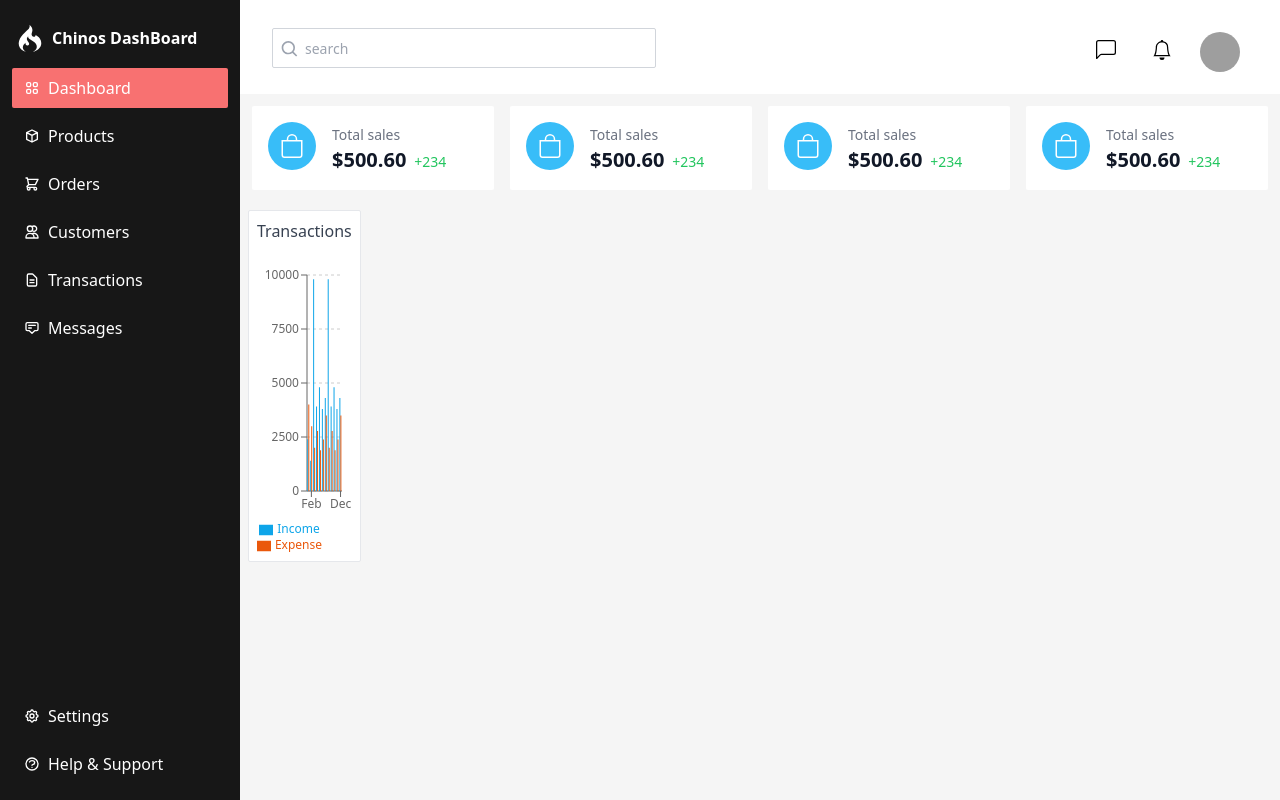
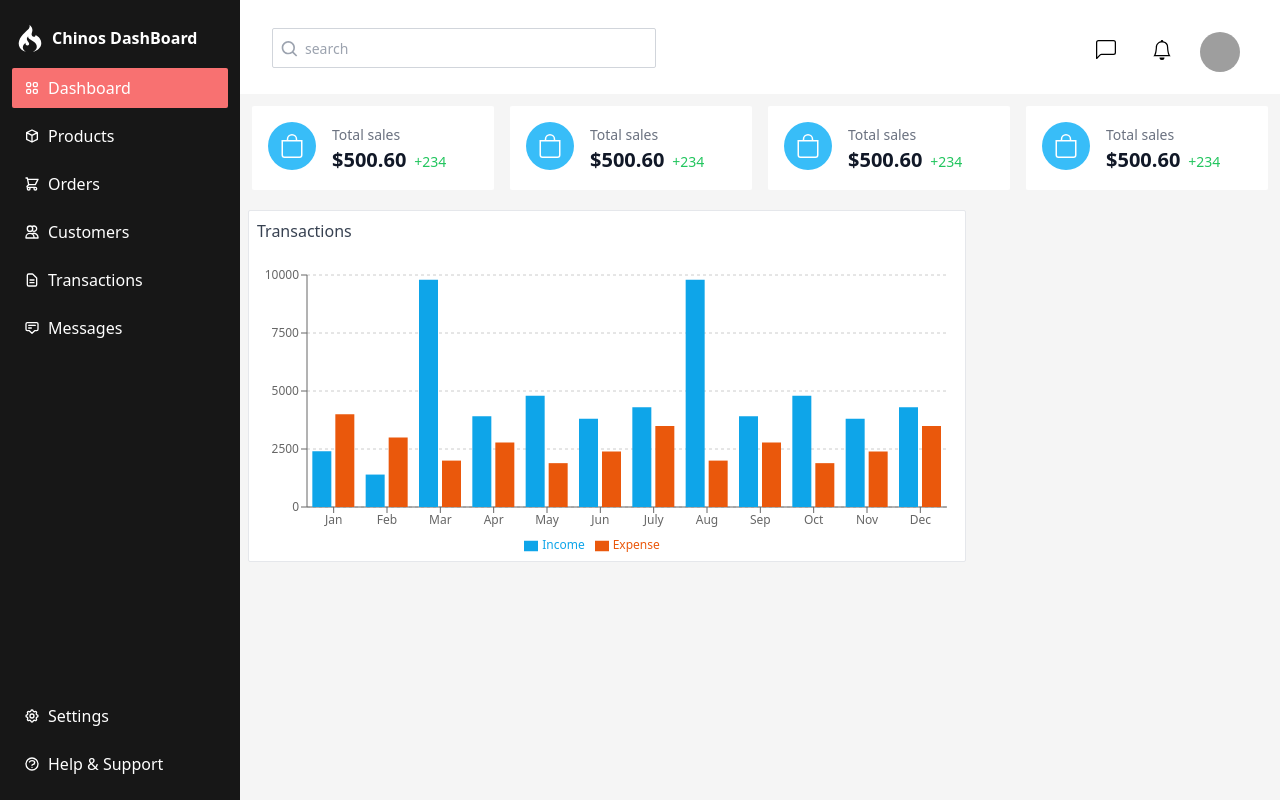
Before and after one commit to ch1n069/FlexDash, a React (Vite) app: page / in a window 1280 px wide. Built offline with nearby package versions, Linux system fonts and the light colour scheme; grey boxes are pictures that could not be loaded.

Commit message:
fiexed chart rendering issue

```diff
--- a/src/components/Chart.jsx
+++ b/src/components/Chart.jsx
@@ -80,7 +80,7 @@
       <div className="h-[22rem] bg-white p-2 rounded-sm border border-gray-200 flex flex-col flex-1">
         <strong className="text-gray-700 font-medium">Transactions</strong>
         <div className="mt-3 w-full flex-1 text-xs">
-          <ResponsiveContainer width="100%" height="100%">
+          <ResponsiveContainer width={700} height="100%">
             <BarChart
               width={500}
               height={300}
```
